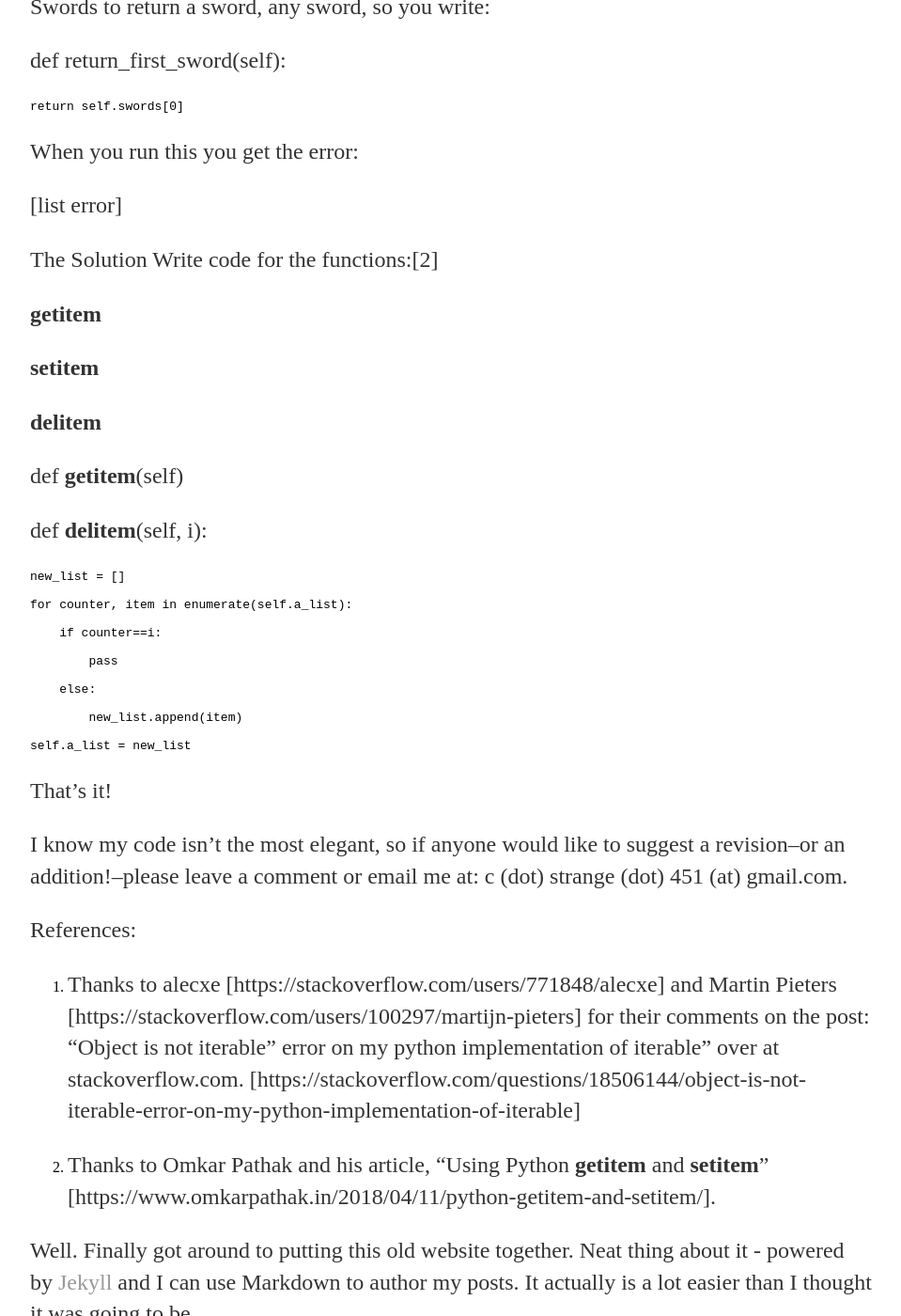
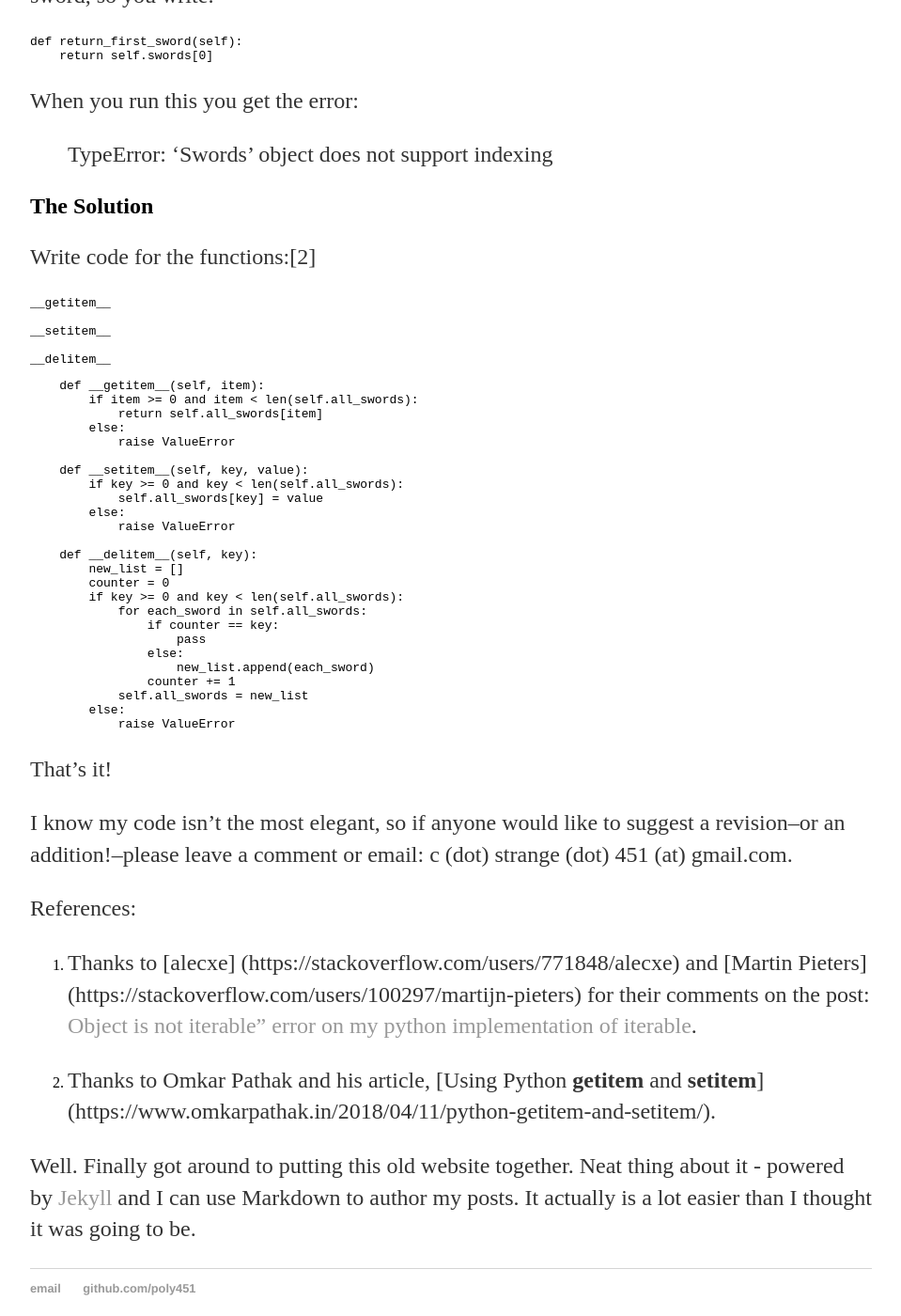
Before and after one commit to poly451/poly451.github.io, a Jekyll site: the page built from _posts/2019-04-26-iterating-over-a-class-in-python.md, in a window 1280 px wide and 1400 px high, scrolled down 2541 px. Shown: the whole window at 94% size, without its empty margins (160-1119 px from the left). Built offline with Jekyll 4.4.1, drawn with Linux system fonts in a browser that asks for light colours; some of the changed text lies outside the part shown.

Commit message:
Update 2019-04-26-iterating-over-a-class-in-python.md

````diff
--- a/_posts/2019-04-26-iterating-over-a-class-in-python.md
+++ b/_posts/2019-04-26-iterating-over-a-class-in-python.md
@@ -63,119 +62,103 @@
     def __iter__(self):
         return self
 
-    def ____next____(self):
+    def __next__(self):
         if self.i < len(self.a_lost):
             self.i = self.i + 1
             return self.a_list[self.i-1]
         else:
             raise StopIteration
 ```
+Also, add `self.i = 0` to `__init__`.
 
-Now run the program again. No errors!
+Now run the program. It *should* be error free.
 
-Another Problem: Len() [List error that happens, use that as the header.]
+## Another Problem: `len()` doesn't work
+
+We're not finished! Let's look at `len()`. Let's say that we want to know how many swords we have as weapons so we write something like this (by the way, if you want to look at the tutorial program I've written for this article, here's a [link to my github repo](https://github.com/poly451/Tutorials)):
 
 
-But we're not finished! There's more we could do. Let's look at len(). Let's say that we want to know how many swords we have as weapons. So we want to do something like this:
-
-
-
+```python
 class Weapons
-
 ....
-
 def number_of_weapons(self):
-
     return len(self.swords) + len(self.daggers) + len(self.flamethrowers)
-
-
+```
 
 You'll get the error:
 
+> TypeError: object of type 'Swords' has no len()
 
+Well, good news! The fix is easy. In class Swords just include:
 
-[list error]
+```python
+def __len__(self):
+    return len(self.a_list)
+```
 
+It works!! But we're not done yet.
 
-
-Good news! The fix is easy. In class Swords just include:
-
-
-
-def __len__(self):
-
-    return len(self.a_list)
-
-It works!! But, wait! We're not done yet.
-
-Indexing: It's a good thing
+## Indexing: It's a good thing
 Let's say you're debugging and you want a function in class Swords to return a sword, any sword, so you write:
 
-
-
+```python
 def return_first_sword(self):
-
     return self.swords[0]
-
-
+```
 
 When you run this you get the error:
 
+> TypeError: 'Swords' object does not support indexing
 
-
-[list error]
-
-
-
-The Solution
+## The Solution
 Write code for the functions:[2]
 
-
-
+```python
 __getitem__
 
 __setitem__
 
 __delitem__
+```
 
+```python
+    def __getitem__(self, item):
+        if item >= 0 and item < len(self.all_swords):
+            return self.all_swords[item]
+        else:
+            raise ValueError
 
+    def __setitem__(self, key, value):
+        if key >= 0 and key < len(self.all_swords):
+            self.all_swords[key] = value
+        else:
+            raise ValueError
 
-def __getitem__(self)
-
-
-
-def __delitem__(self, i):
-
-    new_list = []
-
-    for counter, item in enumerate(self.a_list):
-
-        if counter==i:
-
-            pass
-
+    def __delitem__(self, key):
+        new_list = []
+        counter = 0
+        if key >= 0 and key < len(self.all_swords):
+            for each_sword in self.all_swords:
+                if counter == key:
+                    pass
+                else:
+                    new_list.append(each_sword)
+                counter += 1
+            self.all_swords = new_list
         else:
-
-            new_list.append(item)
-
-    self.a_list = new_list
-
-
+            raise ValueError
+```
 
 That's it!
 
-
-
-I know my code isn't the most elegant, so if anyone would like to suggest a revision--or an addition!--please leave a comment or email me at: c (dot) strange (dot) 451 (at) gmail.com.
+I know my code isn't the most elegant, so if anyone would like to suggest a revision--or an addition!--please leave a comment or email: c (dot) strange (dot) 451 (at) gmail.com.
 
 References:
 
 
-1. Thanks to alecxe [https://stackoverflow.com/users/771848/alecxe] and Martin Pieters [https://stackoverflow.com/users/100297/martijn-pieters] for their comments on the post: "Object is not iterable" error on my python implementation of iterable" over at stackoverflow.com. [https://stackoverflow.com/questions/18506144/object-is-not-iterable-error-on-my-python-implementation-of-iterable]
+1. Thanks to [alecxe] (https://stackoverflow.com/users/771848/alecxe) and [Martin Pieters] (https://stackoverflow.com/users/100297/martijn-pieters) for their comments on the post: [Object is not iterable" error on my python implementation of iterable](https://stackoverflow.com/questions/18506144/object-is-not-iterable-error-on-my-python-implementation-of-iterable).
 
-
-
-2. Thanks to Omkar Pathak and his article, "Using Python __getitem__ and __setitem__" [https://www.omkarpathak.in/2018/04/11/python-getitem-and-setitem/].
+2. Thanks to Omkar Pathak and his article, [Using Python __getitem__ and __setitem__] (https://www.omkarpathak.in/2018/04/11/python-getitem-and-setitem/).
 
 
 
````
Also changed, not shown: other parts of _posts/2019-04-26-iterating-over-a-class-in-python.md (+4 -5 lines).
